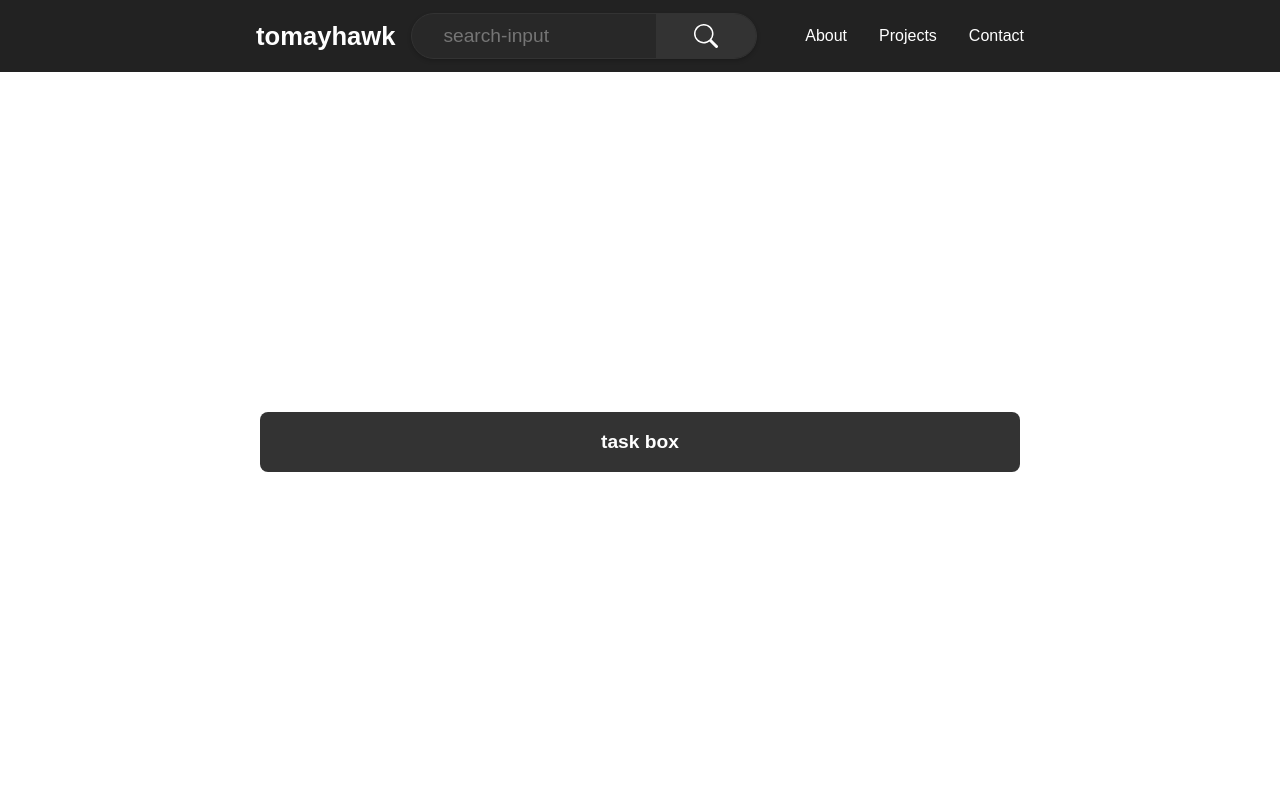
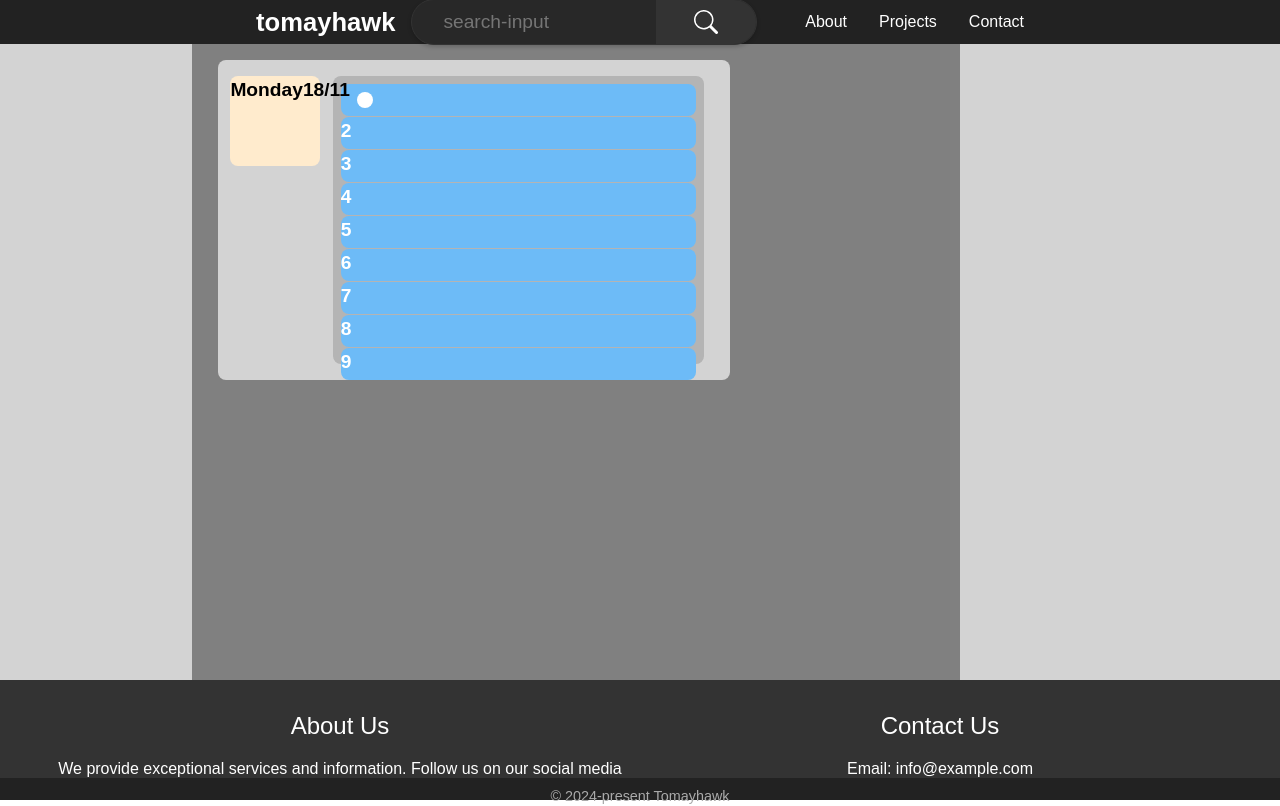
Before and after one commit to TomayHawk/tomayhawk.xyz, a React (Vite) app: page /projects/my-manager in a window 1280 px wide. Shown: the top 806 px of the page. Built offline with nearby package versions, Linux system fonts and the light colour scheme.

Commit message:
Update MyManager page

```diff
--- a/src/App.css
+++ b/src/App.css
@@ -12,16 +12,16 @@ body {
   display: flex;
   flex-direction: column;
   min-height: 100vh;
+  background-color: lightgray;
 }
 
 /* Interactive Boxes */
-.container {
+.main-container {
   display: flex;
-  justify-content: space-around;
-  align-items: center;
-  margin: 50px auto;
-  max-width: 800px;
-  min-height: 80vh;
+  background-color: gray;
+  max-width: 60vw;
+  margin: 0 15vw;
+  min-height: 79.5vh;
 }
 
 .interactive-box {
--- a/src/components/Footer.css
+++ b/src/components/Footer.css
@@ -6,7 +6,7 @@
     color: white;
     padding: 1rem 0;
     text-align: center;
-    min-height: 20vh;
+    height: 12.2vh;
 }
 
 .footer-content {
@@ -46,6 +46,7 @@
 .footer-bottom {
     text-align: center;
     bottom: 0;
+    height: 2.8vh;
     width: 100%;
     background-color: #222;
     color: #aaa;
--- a/src/components/Navbar.css
+++ b/src/components/Navbar.css
@@ -2,6 +2,7 @@
     position: flex;
     top: 0;
     left: 0;
+    height: 5.5vh;
     width: 100%;
     display: flex;
     justify-content: space-between;
--- a/src/pages/About.tsx
+++ b/src/pages/About.tsx
@@ -1,7 +1,7 @@
 function About() {
     return (
         <>
-            <div className="container">
+            <div className="main-container">
                 <div className="interactive-box" onClick={() => window.location.href = "/"}>Home</div>
                 <div className="interactive-box" onClick={() => window.location.href = "/projects"}>Projects</div>
                 <div className="interactive-box" onClick={() => window.location.href = "/contact"}>Contact</div>
--- a/src/pages/Contact.tsx
+++ b/src/pages/Contact.tsx
@@ -1,7 +1,7 @@
 function Contact() {
     return (
         <>
-            <div className="container">
+            <div className="main-container">
                 <div className="interactive-box" onClick={() => window.location.href = "/"}>Home</div>
                 <div className="interactive-box" onClick={() => window.location.href = "/about"}>About</div>
                 <div className="interactive-box" onClick={() => window.location.href = "/projects"}>Projects</div>
--- a/src/pages/Home.tsx
+++ b/src/pages/Home.tsx
@@ -1,7 +1,7 @@
 function Home() {
     return (
         <>
-            <div className="container">
+            <div className="main-container">
                 <div className="interactive-box" onClick={() => window.location.href = "/about"}>About</div>
                 <div className="interactive-box" onClick={() => window.location.href = "/projects"}>Projects</div>
                 <div className="interactive-box" onClick={() => window.location.href = "/contact"}>Contact</div>
--- a/src/pages/Projects.tsx
+++ b/src/pages/Projects.tsx
@@ -1,7 +1,7 @@
 function Projects() {
     return (
         <>
-            <div className="container">
+            <div className="main-container">
                 <div className="interactive-box" onClick={() => window.location.href = "/"}>Home</div>
                 <div className="interactive-box" onClick={() => window.location.href = "/about"}>About</div>
                 <div className="interactive-box" onClick={() => window.location.href = "/contact"}>Contact</div>
--- a/src/pages/projects-pages/MyManager.css
+++ b/src/pages/projects-pages/MyManager.css
@@ -1,15 +1,58 @@
 .tasks-box {
     position: flex;
-    width: 100%;
-    height: 100%;
-    background-color: #333;
-    color: white;
-    text-align: center;
+    height: 40vh;
+    width: 40vw;
+    margin-top: 2vh;
+    margin-left: 2vw;
+    background-color: lightgray;
+    color: black;
     font-size: 1.2rem;
     font-weight: bold;
-    padding: 1rem 2rem;
-    margin: 0.5rem;
     border-radius: 8px;
+}
+
+.date-box {
+    position: absolute;
+    height: 7vw;
+    width: 7vw;
+    margin-top: 2vh;
+    margin-left: 1vw;
+    border-radius: 8px;
+    text-align: center;
+    background-color: blanchedalmond;
+}
+
+.tasks-inner-box {
+    height: 36vh;
+    width: 29vw;
+    margin-top: 2vh;
+    margin-left: 9vw;
+    padding: 1vh;
+    border-radius: 8px;
+    background-color: rgb(180, 180, 180);
+}
+
+.tasks-grids {
+    display: grid;
+    grid-template-columns: 1fr;
+    grid-template-rows: auto;
+    gap: 1px;
+}
+
+.task-item {
+    background-color: #6dbbf7;
+    color: white;
+    height: 4vh;
+    border-radius: 8px;
+}
+
+.task-checkbox {
+    background-color: white;
+    height: 2vh;
+    width: 2vh;
+    margin: 1vh 2vh;
+    border-radius: 8px;
+    border-width: 2px;
+    border-color: black;
     cursor: pointer;
-    transition: transform 0.3s ease, background-color 0.3s ease;
 }
--- a/src/pages/projects-pages/MyManager.tsx
+++ b/src/pages/projects-pages/MyManager.tsx
@@ -3,8 +3,28 @@ import './MyManager.css';
 function MyManager() {
     return (
         <>
-            <div className="container">
-                <div className="tasks-box">task box</div>
+            <div className="main-container">
+                <div className="tasks-box">
+                    <div className="date-box">
+                        <text>Monday</text>
+                        <text>18/11</text>
+                    </div>
+                    <div className="tasks-inner-box">
+                        <div className="tasks-grids">
+                            <div className="task-item">
+                                <div className="task-checkbox"></div>
+                            </div>
+                            <div className="task-item">2</div>
+                            <div className="task-item">3</div>
+                            <div className="task-item">4</div>
+                            <div className="task-item">5</div>
+                            <div className="task-item">6</div>
+                            <div className="task-item">7</div>
+                            <div className="task-item">8</div>
+                            <div className="task-item">9</div>
+                        </div>
+                    </div>
+                </div>
             </div>
         </>
     )
```
